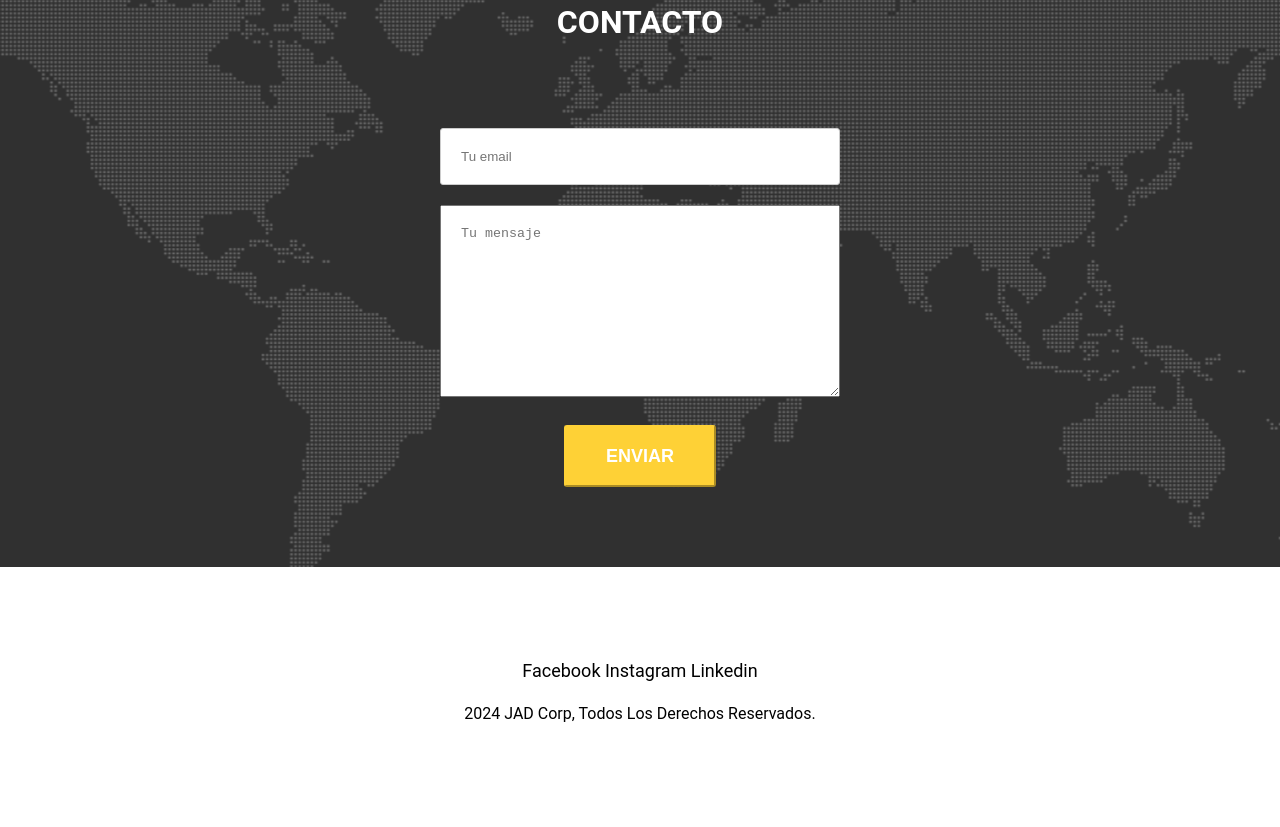
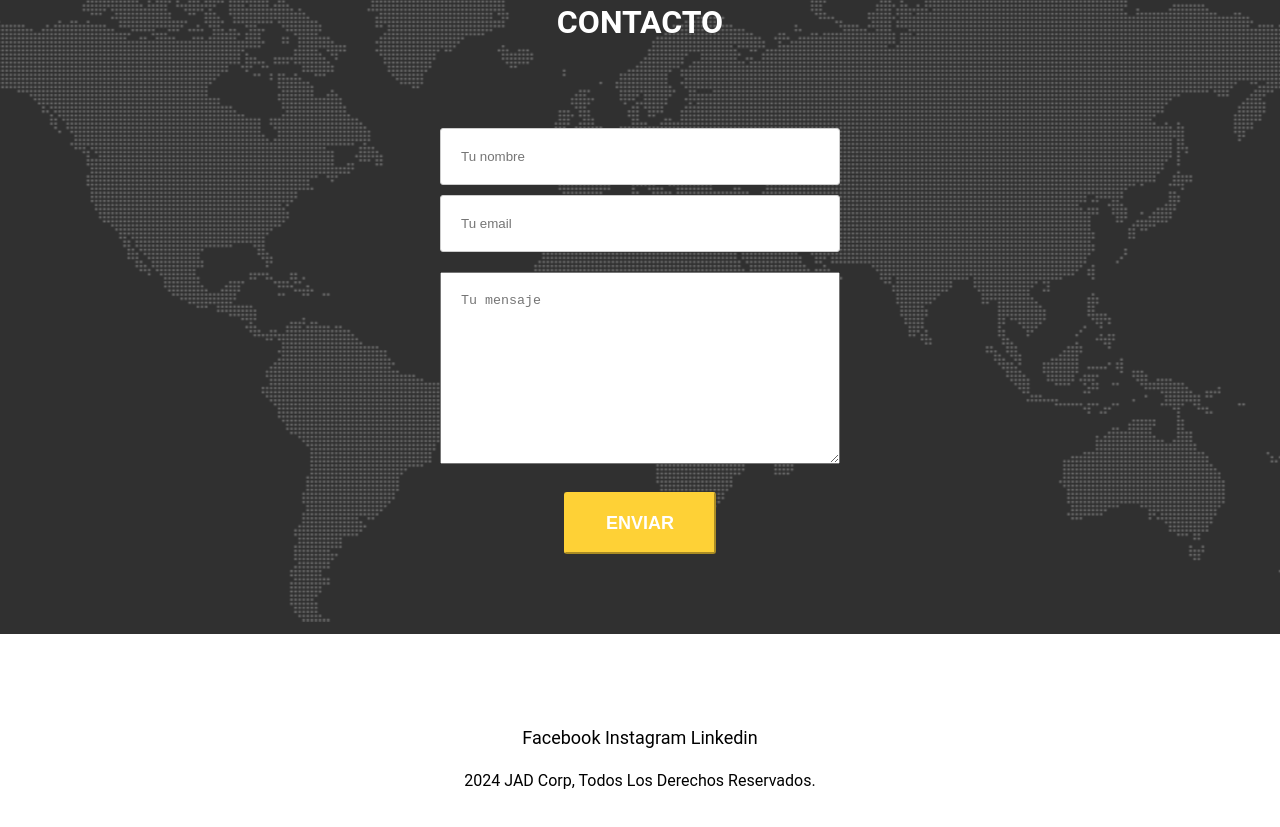
Before and after one commit to jfernand196/lab-corp, a React (Create React App) app: page / in a window 1280 px wide. Shown: the part 3420-4247 px from the top of the page. Built offline with nearby package versions, Linux system fonts and the light colour scheme.

Commit message:
add send email in contact

```diff
--- a/package.json
+++ b/package.json
@@ -3,6 +3,7 @@
   "version": "0.1.0",
   "private": true,
   "dependencies": {
+    "@emailjs/browser": "^4.3.3",
     "@testing-library/jest-dom": "^5.17.0",
     "@testing-library/react": "^13.4.0",
     "@testing-library/user-event": "^13.5.0",
--- a/src/App.css
+++ b/src/App.css
@@ -446,3 +446,7 @@ section h2{
     margin-left: auto;
     margin-right: auto;
 }
+
+.name{
+  margin-bottom: 10px;
+}
--- a/src/App.jsx
+++ b/src/App.jsx
@@ -1,12 +1,43 @@
 // App.js
-import React, { useState } from "react";
+import React, { useRef, useState } from "react";
 import "./App.css";
 import "react-image-gallery/styles/css/image-gallery.css"
 import ImageGallery from "react-image-gallery"
+import emailjs from '@emailjs/browser';
 
 
 const App = () => {
   const [menuOpen, setMenuOpen] = useState(false);
+  const [formData, setFormData] = useState({
+    name: '',
+    email: '',
+    message: '',
+  });
+  const form = useRef(null);
+
+  const handleChange = (event) => {
+    setFormData({ ...formData, [event.target.name]: event.target.value });
+  };
+
+  const sendEmail = (e) => {
+    e.preventDefault();
+
+    emailjs
+      .sendForm('service_rwp4bhf', 'template_b0veyjl', form.current, {
+        publicKey: 'TROG1V63hZrBwMSlL',
+      })
+      .then(
+        () => {
+          console.log('SUCCESS!');
+          // Clear form data after successful sending
+          setFormData({ name: '', email: '', message: '' });
+        },
+        (error) => {
+          console.log('FAILED...', error.text);
+        },
+      );
+  };
+
 
   const handleMenuToggle = () => {
     setMenuOpen(!menuOpen);
@@ -134,13 +165,37 @@ const App = () => {
 
     </section>
 
+
     <section id="contacto">
         <h2>CONTACTO</h2>
-        <form>
-            <div><input type="text" placeholder="Tu email"/></div>
-            <div><textarea rows="10" placeholder="Tu mensaje"></textarea></div>
-            <button>ENVIAR</button>
-        </form>
+        <form ref={form} onSubmit={sendEmail}>
+      <div className="name">
+        <input
+        type="text"
+        value={formData.name}
+        onChange={handleChange}
+        name="name"
+        placeholder="Tu nombre"
+        required
+ /></div>
+      <div>
+        <input
+        type="email"
+        value={formData.email}
+        onChange={handleChange}
+        name="email"
+        placeholder="Tu email"
+        required/></div>
+      <div>
+        <textarea
+         value={formData.message}
+         onChange={handleChange}
+         name="message"
+         placeholder="Tu mensaje"
+         rows="10"
+         required/></div>
+      <button type="submit" >ENVIAR</button>
+      </form>
     </section>
       <footer>
         <div className="redes-sociales">
```
Also changed, not shown: 1 other file (tests, documents, lock files or other folders).
